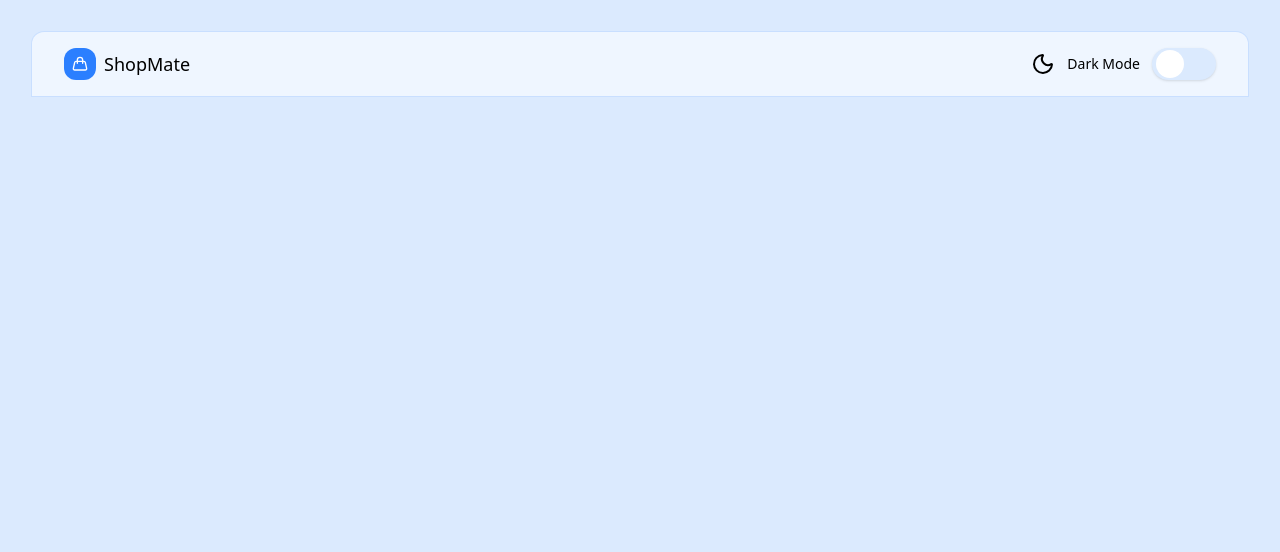
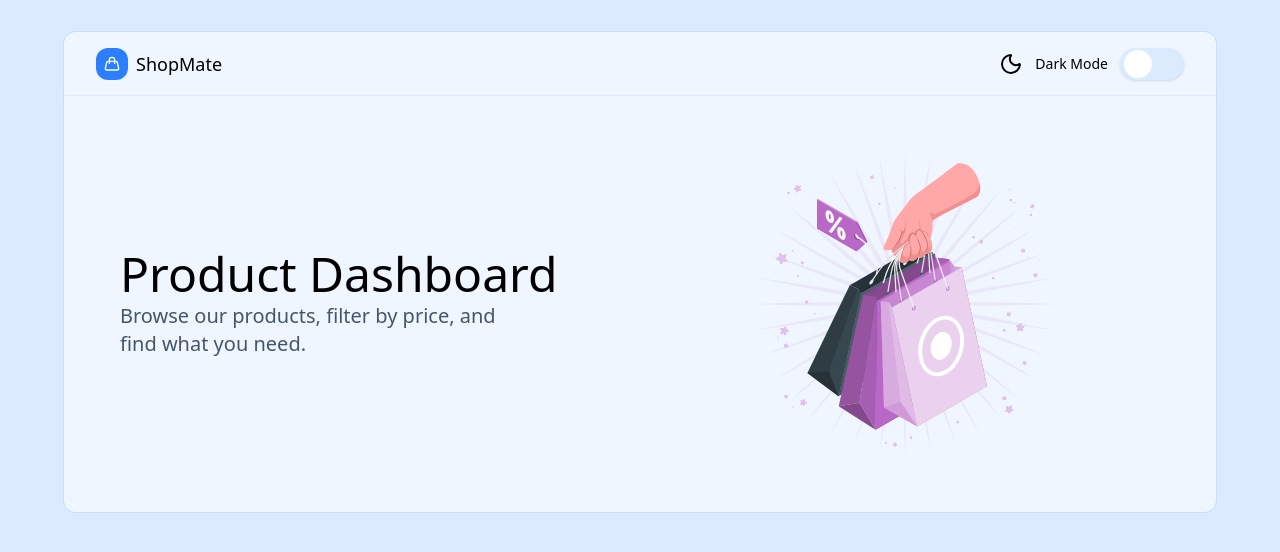
Before and after one commit to rizqyazhar/product-filter-dashboard, a website: page index.html in a window 1280 px wide. Drawn offline with Linux system fonts and the light colour scheme.

Commit message:
feat: add hero section

```diff
--- a/index.html
+++ b/index.html
@@ -10,7 +10,7 @@
     <header>
       <div
         id="header-container"
-        class="max-6xl mx-auto px-4 md:px-6 lg:px-8 py-4 bg-blue-50 flex justify-between items-center rounded-t-xl ring ring-blue-500/10">
+        class="max-w-6xl mx-auto px-4 md:px-6 lg:px-8 py-4 bg-blue-50 flex justify-between items-center rounded-t-xl ring ring-blue-500/10">
         <div class="flex items-center gap-2">
           <div class="w-fit p-2 bg-blue-500 rounded-xl">
             <svg
@@ -85,6 +85,28 @@
         </div>
       </div>
     </header>
+    <main>
+      <div
+        class="max-w-6xl mx-auto px-10 md:px-12 lg:px-14 bg-blue-50 flex justify-between items-center rounded-b-xl ring ring-blue-500/10">
+        <section
+          class="w-full py-12 grid grid-cols-1 justify-between items-center md:grid-cols-2 gap-5">
+          <div class="flex flex-col gap-1">
+            <h2 class="text-xl md:text-3xl lg:text-5xl font-medium">
+              Product Dashboard
+            </h2>
+            <p class="max-w-sm text-sm md:text-base lg:text-xl text-slate-600">
+              Browse our products, filter by price, and find what you need.
+            </p>
+          </div>
+          <div class="flex justify-center">
+            <img
+              src="/assets/images/hero-img.svg"
+              alt="hero-img"
+              class="max-w-xs" />
+          </div>
+        </section>
+      </div>
+    </main>
 
     <script src="/app.js"></script>
   </body>
```
Also changed, not shown: assets/images/hero-img.svg (added), src/styles.css.
